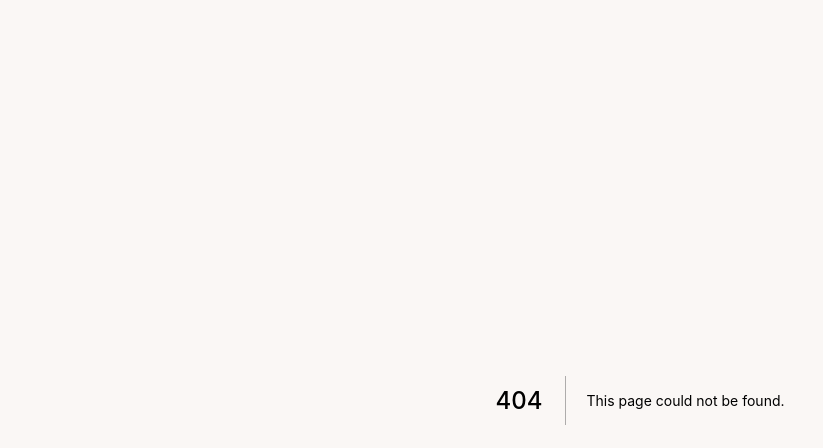
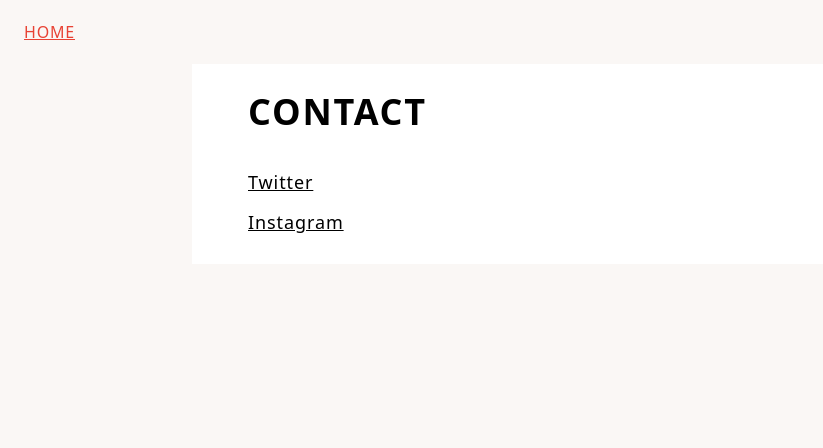
Before and after one commit to tripplybrand/website, a Next.js app: page /contact in a window 1280 px wide. Before the commit this address had no page. Shown: the top 448 px of the page, without its empty margins (0-823 px from the left). Built offline with nearby package versions, Linux system fonts and the light colour scheme.

Commit message:
Change scroll poem to multimedia. Add contact page.

```diff
--- /dev/null
+++ b/src/pages/contact.tsx
@@ -0,0 +1,50 @@
+import { NextPage } from 'next'
+import HomeLink from '@components/HomeLink'
+
+const Contact: NextPage = () => {
+  return (
+    <>
+      <HomeLink />
+      <main className="my-16 flex flex-col space-y-2.5 sm:space-y-3 md:space-y-4">
+        <div
+          className="m-auto w-9/12 max-w-4xl
+        px-8 sm:px-10 md:px-14 py-4 sm:py-5 md:py-7
+        bg-white flex flex-col space-y-5 sm:space-y-7 md:space-y-9"
+        >
+          <h1 className="text-2xl sm:text-3xl md:text-4xl font-bold uppercase tracking-wider text-black">
+            Contact
+          </h1>
+          <ul
+            className="text-sm sm:text-base md:text-lg font-light tracking-wider text-black
+      flex flex-col space-y-2 sm:space-y-3"
+          >
+            <li>
+              <a
+                href="https://twitter.com/trippLybrand"
+                target="_blank"
+                rel="noreferrer"
+                className="underline text-black hover:text-matisse-red-200
+              focus:outline-none focus-visible:ring-1 sm:focus-visible:ring-2 focus-visible:ring-matisse-red-200 focus-visible:ring-opacity-60"
+              >
+                Twitter
+              </a>
+            </li>
+            <li>
+              <a
+                href="https://www.instagram.com/tripplybrand/"
+                target="_blank"
+                rel="noreferrer"
+                className="underline text-black hover:text-matisse-red-200
+              focus:outline-none focus-visible:ring-1 sm:focus-visible:ring-2 focus-visible:ring-matisse-red-200 focus-visible:ring-opacity-60"
+              >
+                Instagram
+              </a>
+            </li>
+          </ul>
+        </div>
+      </main>
+    </>
+  )
+}
+
+export default Contact
--- a/src/pages/index.tsx
+++ b/src/pages/index.tsx
@@ -46,7 +46,7 @@
         {width < 475 ? (
           <DividerHorizontalIcon className="fill-[#878787]" />
         ) : (
-          <DividerIcon className="fill-[#878787] w-0.5 h-[9.75rem] sm:h-[10.625rem] md:h-[15.875rem]" />
+          <DividerIcon className="fill-[#878787] w-0.5 h-[9.75rem] sm:h-[12rem] md:h-[17rem]" />
         )}
         {/* Right pages column */}
         <div className="flex flex-col">
@@ -56,7 +56,8 @@
           <ul className="flex flex-col gap-y-1 sm:gap-y-2 md:gap-y-4">
             <SectionLink text="Writings" href="/writings" />
             <SectionLink text="Paintings" href="/paintings" />
-            <SectionLink text="Scroll Poems" href="/scroll-poems" />
+            <SectionLink text="Multimedia" href="/multimedia" />
+            <SectionLink text="Contact" href="/contact" />
           </ul>
         </div>
         {/*Add contact*/}
--- a/src/pages/scroll-poems/index.tsx
+++ b/src/pages/multimedia/index.tsx
@@ -5,7 +5,7 @@
 import { useWindowWidth } from '@helpers/useWindowWidth'
 import HomeLink from '@components/HomeLink'
 
-const Poems: NextPage = () => {
+const Multimedia: NextPage = () => {
   const width = useWindowWidth()
   return (
     <>
@@ -219,4 +219,4 @@
   )
 }
 
-export default Poems
+export default Multimedia
```
Also changed, not shown: src/pages/multimedia/corrective-lenses.tsx (renamed from src/pages/scroll-poems/corrective-lenses.tsx), src/pages/multimedia/jakes-parade.tsx (renamed from src/pages/scroll-poems/jakes-parade.tsx), src/pages/multimedia/lapsang-souchong.tsx (renamed from src/pages/scroll-poems/lapsang-souchong.tsx).
